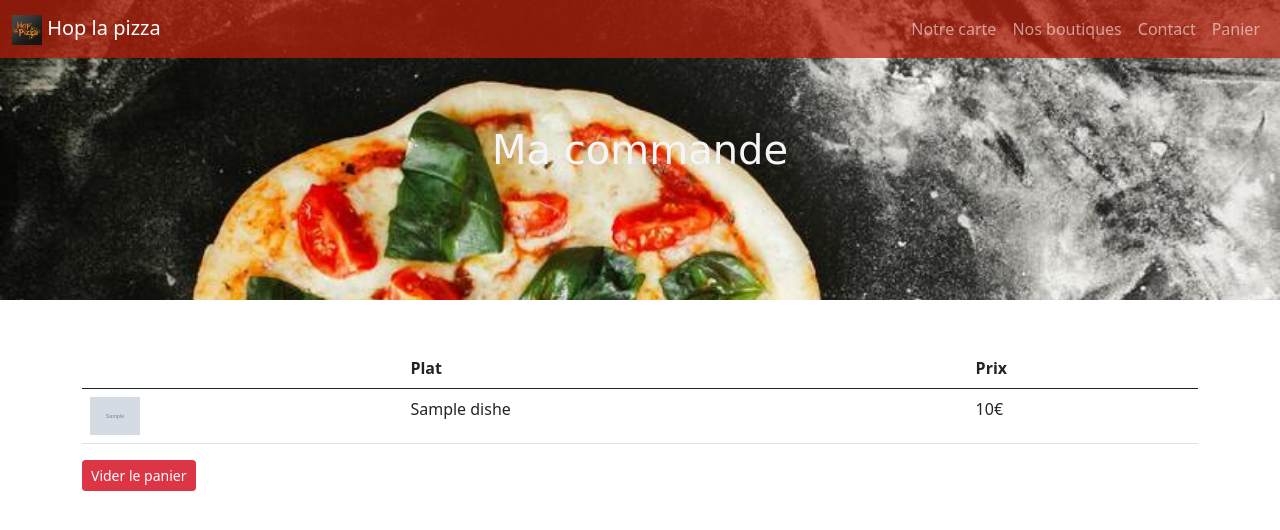
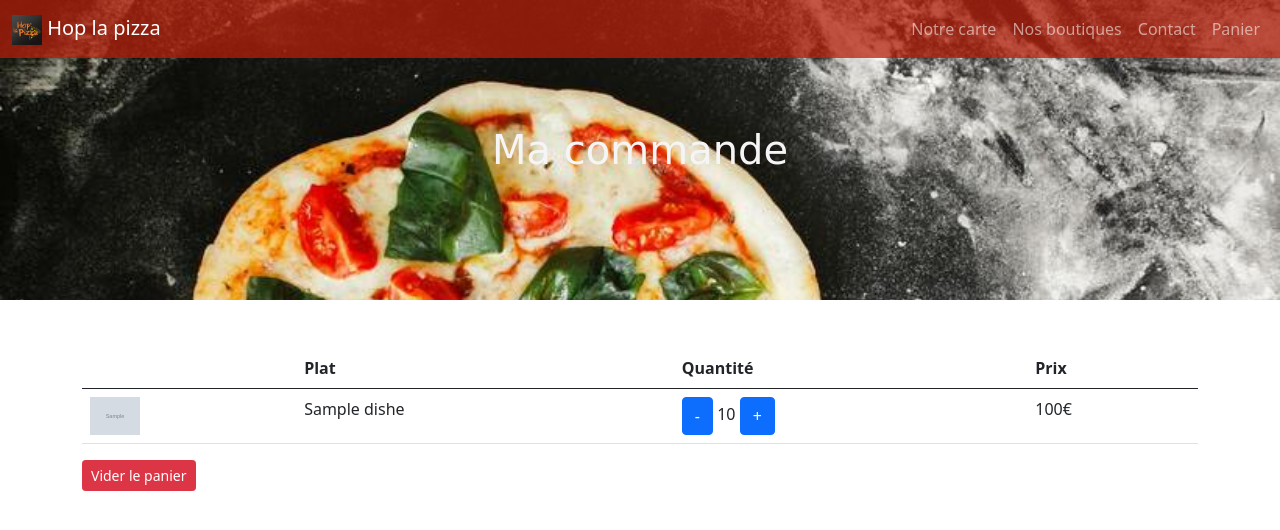
Before and after one commit to WildCodeSchool/orleans-php-202103-livecoding-hoplapizza, a PHP site: template src/View/Order/index.html.twig in a window 1280 px wide. Shown: the top 530 px of the page. Run offline with PHP 8.4, Linux system fonts and the light colour scheme; the template is opened without the code that fills it: most values are stand-ins (such as "Sample title", 1, 10 or a date in 2020); grey boxes marked "Sample" are stand-in pictures; some libraries are stand-ins or nearby versions; some web fonts are replaced.

Commit message:
quantity order

```diff
--- a/src/View/Order/index.html.twig
+++ b/src/View/Order/index.html.twig
@@ -15,15 +15,22 @@
 					<tr>
 						<th></th>
 						<th>Plat</th>
+						<th>Quantité</th>
 						<th>Prix</th>
 					</tr>
 				</thead>
 				<tbody>
+
 					{% for dish in dishes %}
 						<tr>
 							<td><img src="/uploads/{{ dish.image }}" alt=""></td>
 							<td>{{ dish.name }}</td>
-							<td>{{ dish.price }}€</td>
+							<td>
+								<a class="btn btn-primary" href="/order/substract/{{ dish.id }}">-</a>
+								{{ dish.quantity }}
+								<a class="btn btn-primary" href="/order/add/{{ dish.id }}">+</a>
+							</td>
+							<td>{{ dish.quantity * dish.price }}€</td>
 						</tr>
 					{% endfor %}
 				</tbody>
```
Also changed, not shown: src/Controller/OrderController.php (+19 -0 lines).
